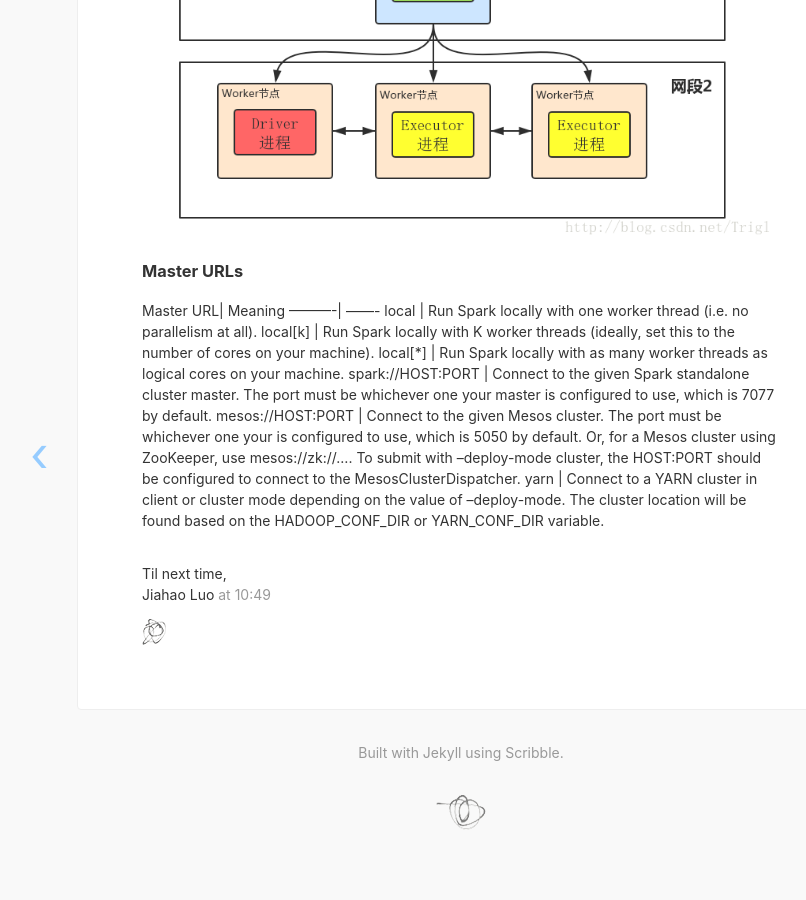
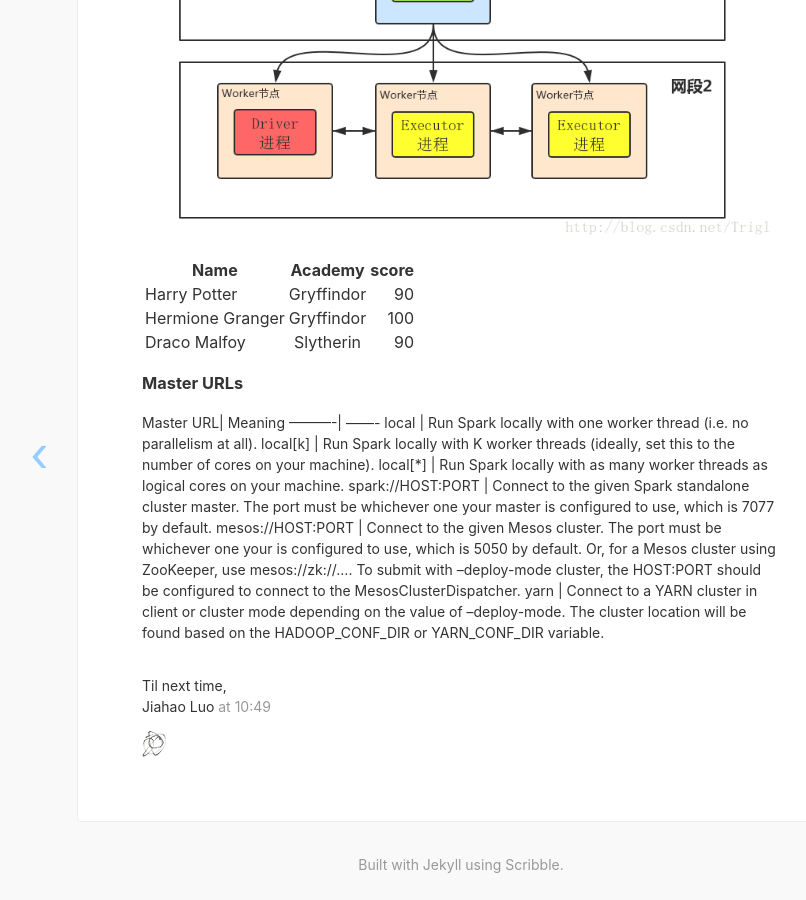
Before and after one commit to jluo80/jluo801.github.io, a Jekyll site: the page built from _posts/2017-10-31-spark-launching.md, in a window 1280 px wide and 900 px high, scrolled down 3505 px. Shown: the whole window, without its empty margins (179-985 px from the left). Built offline with Jekyll 4.4.1, drawn with Linux system fonts in a browser that asks for light colours; nearby versions of some CDN libraries; before the commit the page ends 4367 px from its top, so only the background shows below that.

Commit message:
new post: spark launching

```diff
--- a/_posts/2017-10-31-spark-launching.md
+++ b/_posts/2017-10-31-spark-launching.md
@@ -111,6 +111,12 @@ export HADOOP_CONF_DIR=XXX
 ![](/images/spark_launching/client_mode.png)
 ![](/images/spark_launching/cluster_mode.png)
 
+| Name | Academy | score |
+| - | :-: | -: |
+| Harry Potter | Gryffindor| 90 |
+| Hermione Granger | Gryffindor | 100 |
+| Draco Malfoy | Slytherin | 90 |
+
 ### Master URLs
 Master URL| Meaning
 ----------| -------
```
Also changed, not shown: 1 other file.
